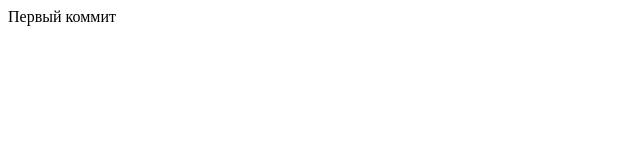
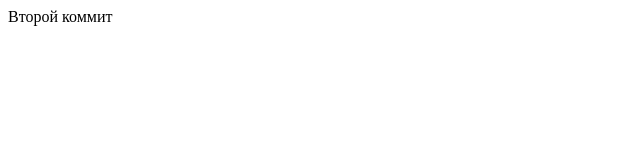
Before and after one commit to teacher-web1994/first-repo, a plain HTML site: page index.html in a window 1280 px wide. Shown: the full height of the page, 0-640 px from the left. Drawn offline with Linux system fonts and the light colour scheme.

Commit message:
Update index.html

```diff
--- a/index.html
+++ b/index.html
@@ -5,6 +5,6 @@
     <title>test</title>
 </head>
 <body>
-Первый коммит
+Второй коммит
 </body>
 </html>
```
